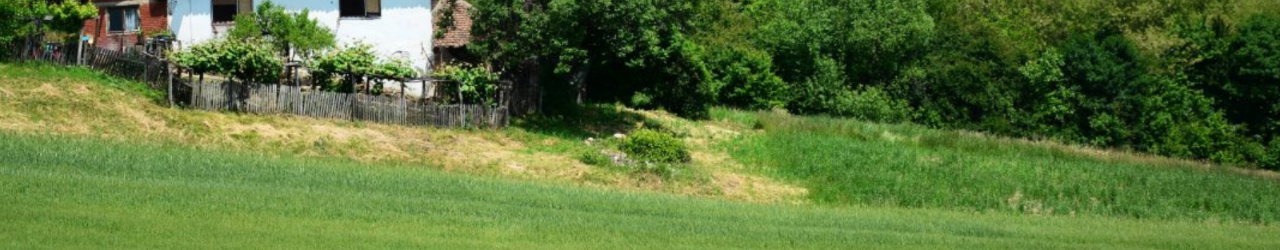
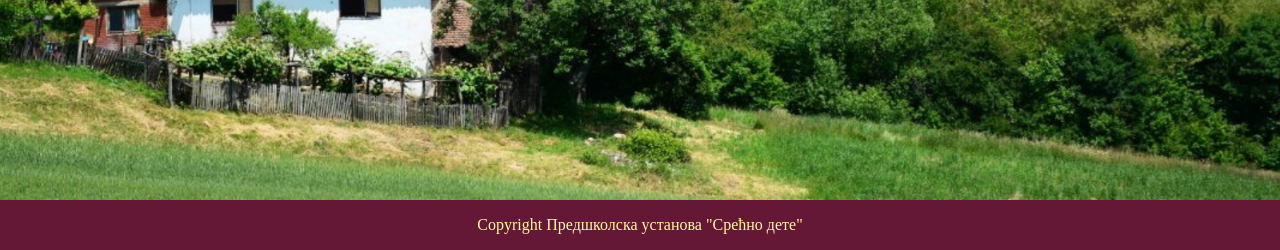
Before and after one commit to janamitrovic1/Matura, a PHP site: page / in a window 1280 px wide. Shown: the part 550-800 px from the top of the page. Run offline with PHP 8.4, Linux system fonts and the light colour scheme.

Commit message:
dodat footer

```diff
--- a/B2/components/footer.php
+++ b/B2/components/footer.php
@@ -0,0 +1,8 @@
+<!DOCTYPE html>
+<html lang="sr-RS">
+<body>
+    <div class="footer">
+        Copyright Предшколска установа "Срећно дете"
+    </div>
+</body>
+</html>
--- a/B2/css/globals.css
+++ b/B2/css/globals.css
@@ -12,3 +12,13 @@ a{
     text-decoration: none;
     color:inherit;
 }
+
+.footer{
+    background-color: #641835;
+    color:#fcfba1;
+    text-align: center;
+    padding: 1rem;
+    width: 100%;
+    position: absolute;
+    bottom:0;
+}
--- a/B2/css/nav.css
+++ b/B2/css/nav.css
@@ -15,7 +15,7 @@ nav{
     align-items: center;
     width:fit-content; /*!!!!!*/
     color:#641835;
-    border:1px solid #641835
+    border:1px solid #641835;
 }
 nav a{
     text-align: center;
--- a/B2/index.php
+++ b/B2/index.php
@@ -33,5 +33,8 @@
             </div>
         </div>
     </div>
+    <?php
+        require_once("./components/footer.php");
+    ?>
 </body>
 </html>
```
